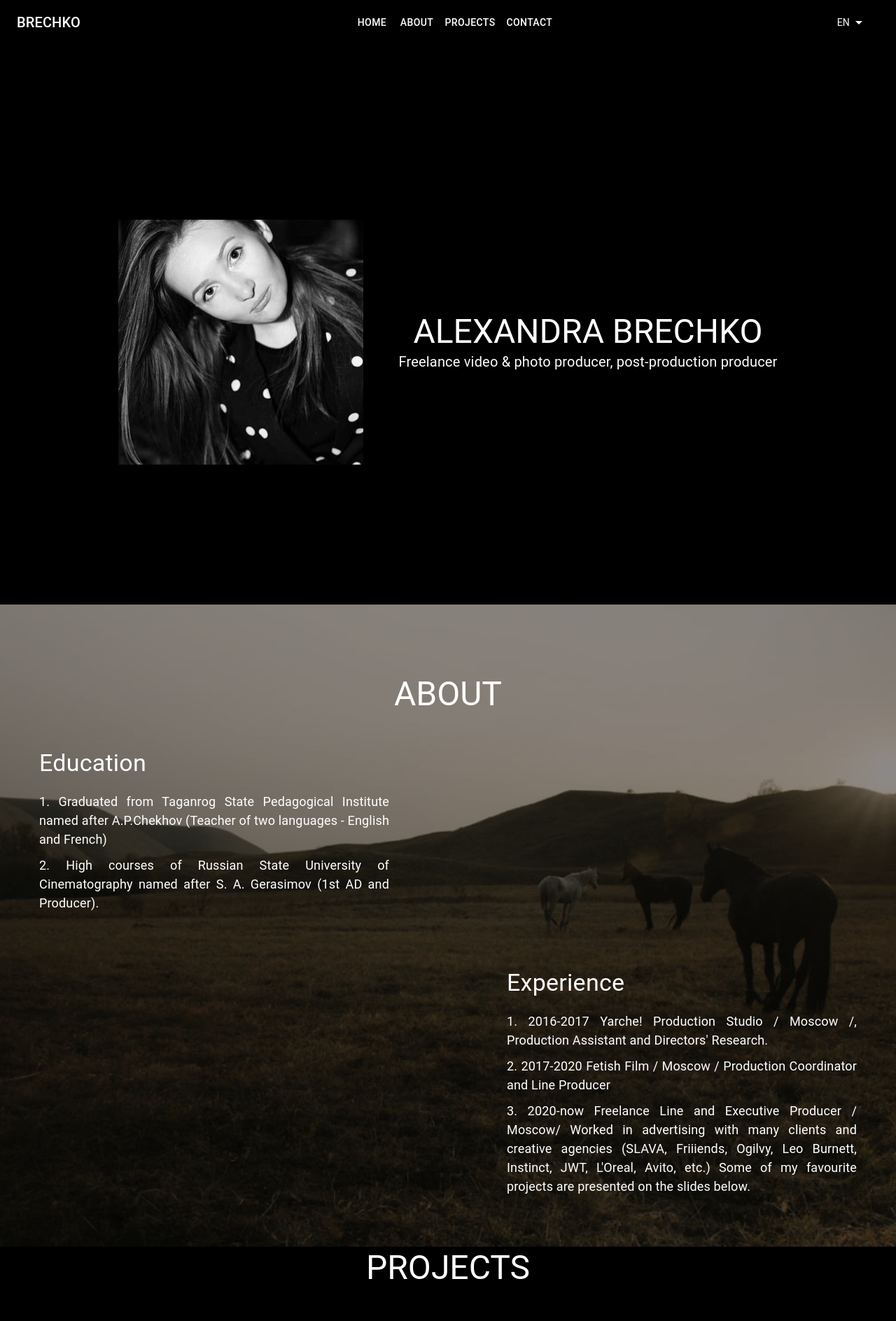
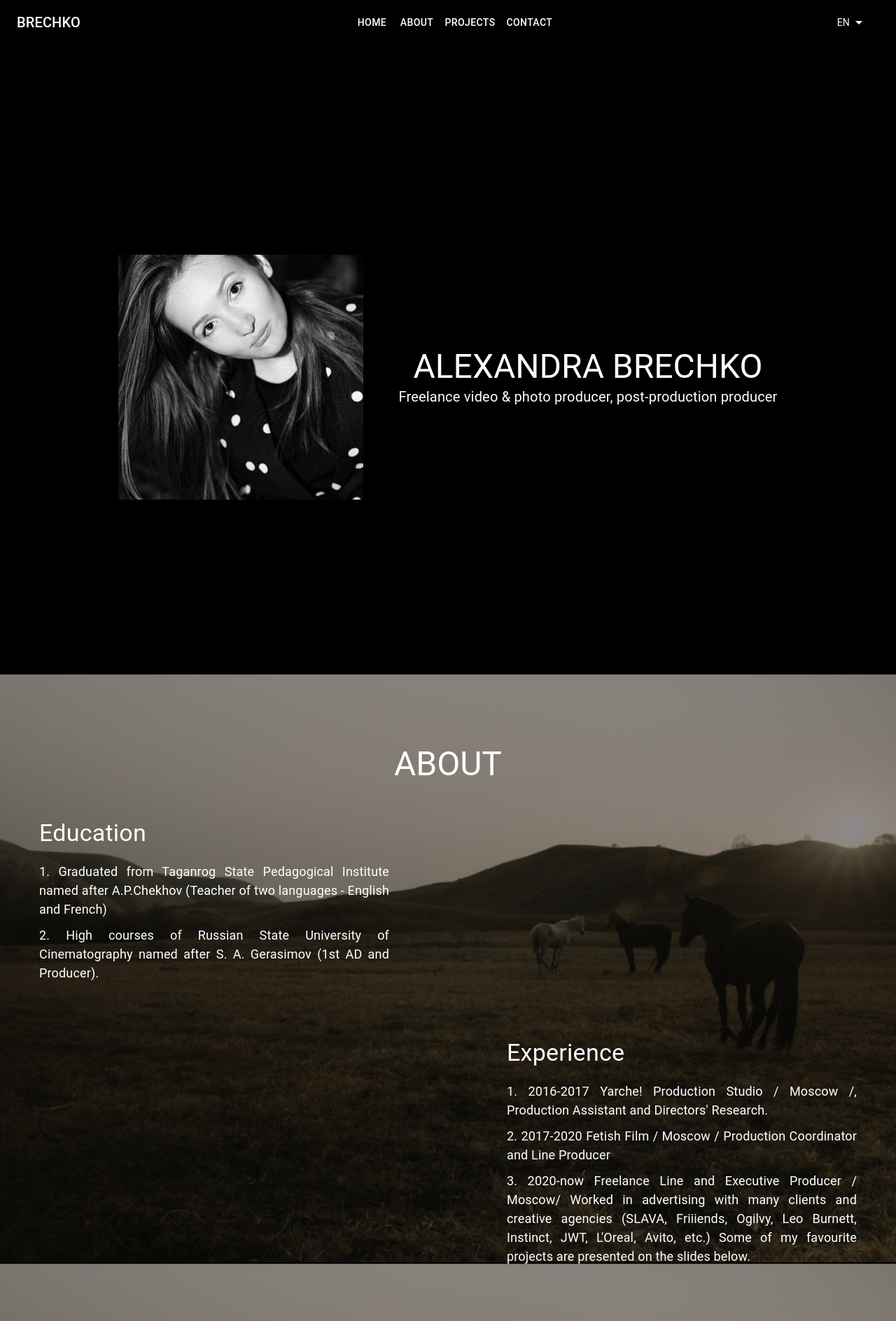
Before and after one commit to horoshopodumaj/brechko, a React (Create React App) app in the folder sasha-app/: page / in a window 1280 px wide. Shown: the top 1888 px of the page at 70% size. Built offline with nearby package versions, Linux system fonts and the light colour scheme.

Commit message:
paddings for different screens, removing unnecessary elements

```diff
--- a/sasha-app/src/App.scss
+++ b/sasha-app/src/App.scss
@@ -26,11 +26,17 @@
 
 .home {
     margin-top: 64px;
-    padding-top: 250px;
-    padding-bottom: 200px;
+    padding-top: 300px;
+    padding-bottom: 250px;
     background-color: black;
+    @media screen and (max-width: 899px) {
+        padding-top: 150px;
+        padding-bottom: 250px;
+    }
     @media screen and (max-width: 599px) {
         margin-top: 56px;
+        padding-top: 150px;
+        padding-bottom: 250px;
     }
 }
 
@@ -41,7 +47,15 @@
 
 .wpapper {
     background-color: rgba(0, 0, 0, 0.4);
-    padding: 100px 0 400px;
+    padding: 100px 0 450px;
+    @media screen and (max-width: 899px) {
+        padding-top: 100px;
+        padding-bottom: 250px;
+    }
+    @media screen and (max-width: 599px) {
+        padding-top: 80px;
+        padding-bottom: 100px;
+    }
 }
 
 .projects {
--- a/sasha-app/src/components/contact/Contact.js
+++ b/sasha-app/src/components/contact/Contact.js
@@ -1,23 +1,29 @@
 import { Typography } from "@mui/material";
 import React from "react";
 import { FormattedMessage } from "react-intl";
-import { Link } from "react-router-dom";
 
 export default function Contact() {
     return (
-        <section className="contact">
+        <section className="contact" id="contact">
             <div className="container">
                 <Typography
                     variant="h3"
                     sx={{
                         textAlign: "center",
                         textTransform: "uppercase",
-                        paddingBottom: { xs: "35px", md: "50px" },
+                        paddingBottom: { xs: "35px", md: "20px" },
                         fontSize: { xs: "40px", md: "48px" },
+                        paddingTop: { xs: "80px", md: "130px" },
                     }}>
-                    Contact
+                    <FormattedMessage id="contact" />
                 </Typography>
-                <Typography variant="h4" sx={{ textAlign: "center" }} className="email">
+                <Typography
+                    variant="h4"
+                    sx={{
+                        textAlign: "center",
+                        paddingBottom: { xs: "380px", sm: "460px", md: "560px" },
+                    }}
+                    className="email">
                     <a href="mailto:sasha.brecha@gmail.com" style={{ color: "white" }}>
                         <FormattedMessage id="getInTouch" />
                     </a>
--- a/sasha-app/src/components/footer/Footer.js
+++ b/sasha-app/src/components/footer/Footer.js
@@ -1,4 +1,4 @@
-import { Box, IconButton, List, ListItem, ListItemIcon, Typography } from "@mui/material";
+import { Box, List, ListItem, ListItemIcon, Typography } from "@mui/material";
 import { Link } from "react-router-dom";
 import InstagramIcon from "@mui/icons-material/Instagram";
 import FacebookIcon from "@mui/icons-material/Facebook";
--- a/sasha-app/src/components/home/Home.js
+++ b/sasha-app/src/components/home/Home.js
@@ -1,4 +1,4 @@
-import { Box, ImageList, Typography } from "@mui/material";
+import { Box, Typography } from "@mui/material";
 import React from "react";
 import mainFoto from "../../assets/img/main.jpg";
 
@@ -15,7 +15,11 @@ export default function Home() {
                         alignItems: "center",
                     }}>
                     <Box sx={{ maxWidth: 350, maxHeight: 350 }}>
-                        <img style={{ maxWidth: "100%", height: "auto" }} src={mainFoto} />
+                        <img
+                            style={{ maxWidth: "100%", height: "auto" }}
+                            alt="mainfoto"
+                            src={mainFoto}
+                        />
                     </Box>
 
                     <Box sx={{ color: "white" }}>
--- a/sasha-app/src/components/navbar/NavBar.js
+++ b/sasha-app/src/components/navbar/NavBar.js
@@ -1,9 +1,7 @@
 import * as React from "react";
-import { Link, NavLink } from "react-router-dom";
-import PropTypes from "prop-types";
+import { Link } from "react-router-dom";
 import AppBar from "@mui/material/AppBar";
 import Box from "@mui/material/Box";
-import CssBaseline from "@mui/material/CssBaseline";
 import Divider from "@mui/material/Divider";
 import Drawer from "@mui/material/Drawer";
 import IconButton from "@mui/material/IconButton";
--- a/sasha-app/src/components/projects/Projects.js
+++ b/sasha-app/src/components/projects/Projects.js
@@ -40,13 +40,18 @@ export default function Projects() {
                         textTransform: "uppercase",
                         paddingBottom: { xs: "35px", md: "50px" },
                         fontSize: { xs: "40px", md: "48px" },
+                        paddingTop: { xs: "70px", md: "80px" },
                     }}>
                     <FormattedMessage id="projects" />
                 </Typography>
                 <Grid
                     container
                     sx={{ justifyContent: "center", alignItems: "center", paddingBottom: "50px" }}>
-                    <Grid item xs={12} md={5} sx={{ paddingRight: { xs: "0", md: "15px" } }}>
+                    <Grid
+                        item
+                        xs={12}
+                        md={5}
+                        sx={{ paddingRight: { xs: "0", md: "15px" }, padding: "20px, 0" }}>
                         <Typography variant="h5" sx={{ pb: "5px" }}>
                             <FormattedMessage id="mirrorTitle" />
                         </Typography>
@@ -136,7 +141,8 @@ export default function Projects() {
                         sx={{
                             justifyContent: "center",
                             alignItems: "center",
-                            paddingBottom: "50px",
+                            paddingBottom: { xs: "90px", md: "200px", sm: "100px" },
+                            paddingTop: { xs: "90px", md: "250px", sm: "100px" },
                         }}>
                         <Grid item xs={12} md={5} sx={{ paddingRight: { xs: "0", md: "15px" } }}>
                             <Typography variant="h5" sx={{ pb: "5px" }}>
@@ -213,7 +219,8 @@ export default function Projects() {
                         sx={{
                             justifyContent: "center",
                             alignItems: "center",
-                            paddingBottom: "50px",
+                            paddingBottom: { xs: "90px", md: "150px", sm: "100px" },
+                            paddingTop: { xs: "90px", md: "150px", sm: "100px" },
                         }}>
                         <Grid item xs={12} md={5} sx={{ paddingRight: { xs: "0", md: "15px" } }}>
                             <Typography variant="h5" sx={{ pb: "5px" }}>
@@ -303,7 +310,8 @@ export default function Projects() {
                         sx={{
                             justifyContent: "center",
                             alignItems: "center",
-                            paddingBottom: "50px",
+                            paddingBottom: { xs: "90px", md: "200px", sm: "100px" },
+                            paddingTop: { xs: "90px", md: "250px", sm: "100px" },
                         }}>
                         <Grid item xs={12} md={5} sx={{ paddingRight: { xs: "0", md: "15px" } }}>
                             <Typography variant="h5" sx={{ pb: "5px" }}>
@@ -393,7 +401,8 @@ export default function Projects() {
                         sx={{
                             justifyContent: "center",
                             alignItems: "center",
-                            paddingBottom: "50px",
+                            paddingBottom: { xs: "90px", md: "250px", sm: "100px" },
+                            paddingTop: { xs: "90px", md: "270px", sm: "100px" },
                         }}>
                         <Grid item xs={12} md={5} sx={{ paddingRight: { xs: "0", md: "15px" } }}>
                             <Typography variant="h5" sx={{ pb: "5px" }}>
@@ -484,7 +493,8 @@ export default function Projects() {
                         sx={{
                             justifyContent: "center",
                             alignItems: "center",
-                            paddingBottom: "50px",
+                            paddingBottom: { xs: "90px", md: "270px", sm: "100px" },
+                            paddingTop: { xs: "90px", md: "290px", sm: "100px" },
                         }}>
                         <Grid item xs={12} md={5} sx={{ paddingRight: { xs: "0", md: "15px" } }}>
                             <Typography variant="h5" sx={{ pb: "5px" }}>
@@ -613,7 +623,8 @@ export default function Projects() {
                         sx={{
                             justifyContent: "center",
                             alignItems: "center",
-                            paddingBottom: "50px",
+                            paddingBottom: { xs: "90px", md: "270px", sm: "100px" },
+                            paddingTop: { xs: "90px", md: "290px", sm: "100px" },
                         }}>
                         <Grid item xs={12} md={5} sx={{ paddingRight: { xs: "0", md: "15px" } }}>
                             <Typography variant="h5" sx={{ pb: "5px" }}>
```
